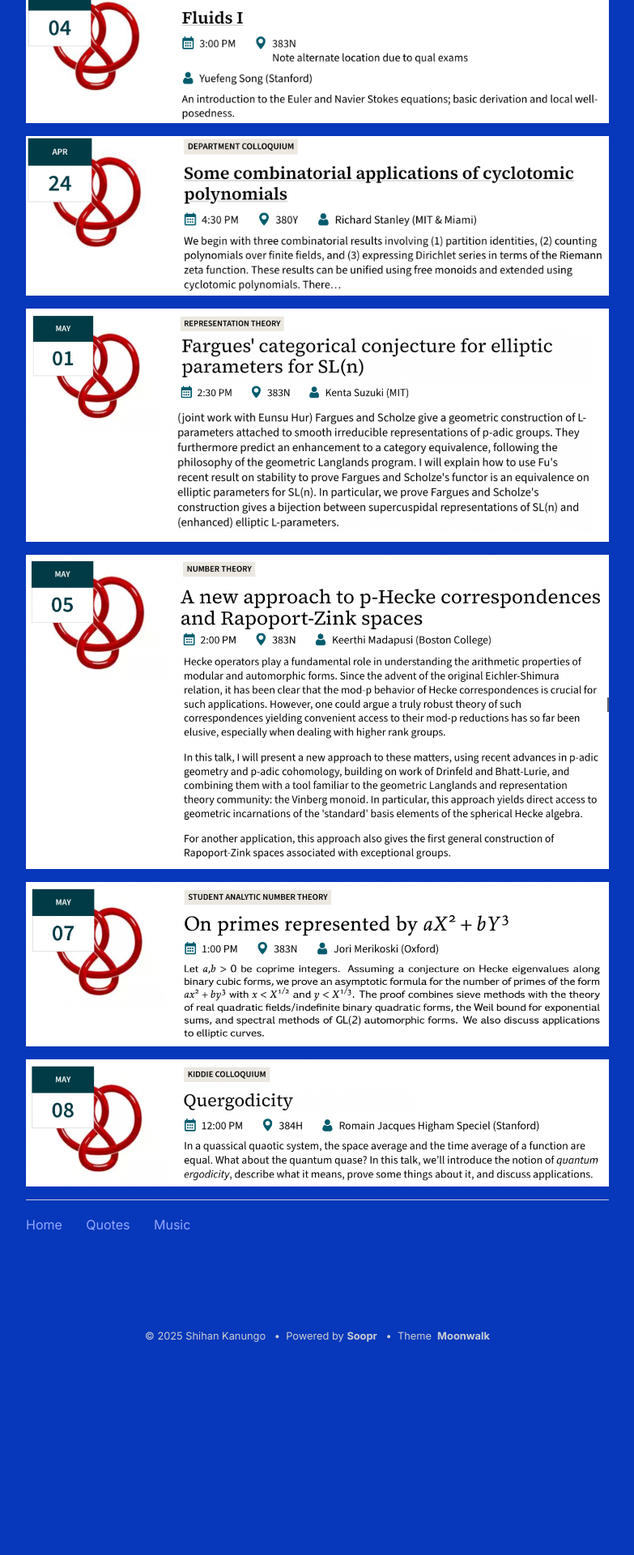
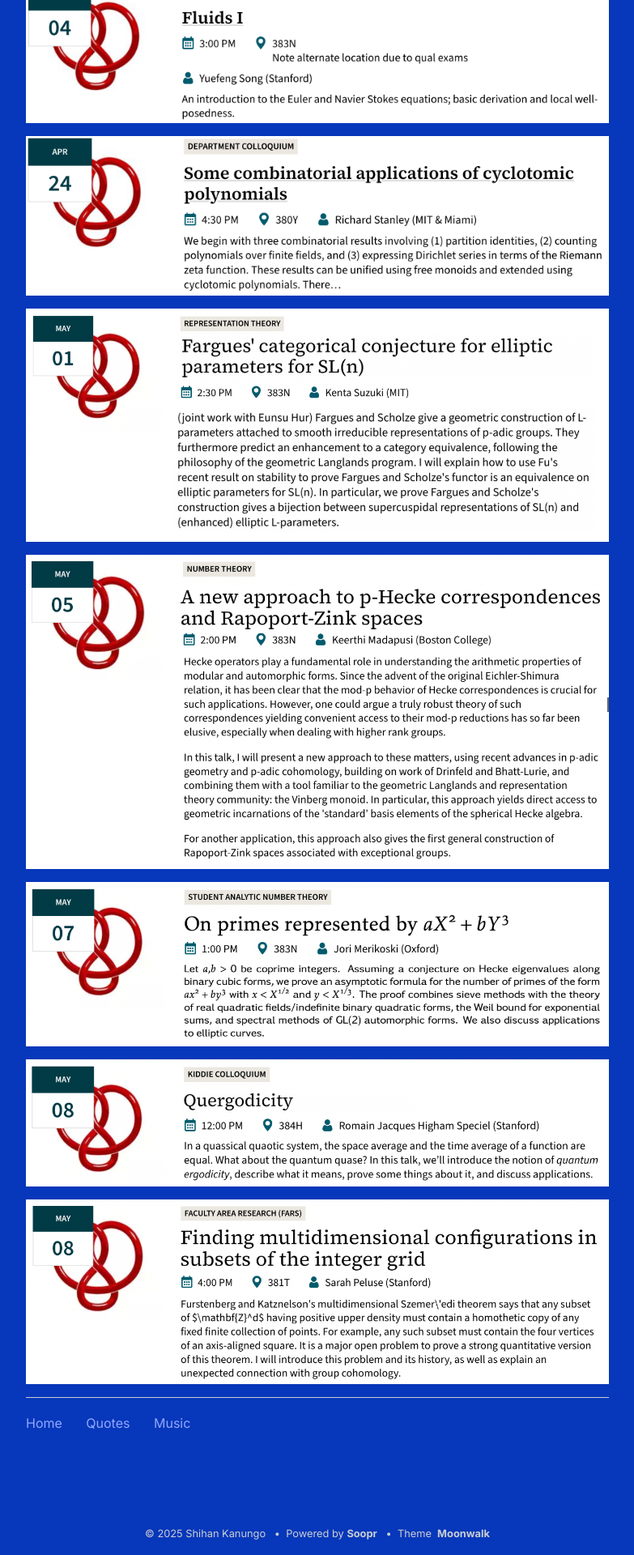
Before and after one commit to shihankanungo/shihankanungo.github.io, a Jekyll site: the page built from math-talks.md, in a window 1280 px wide. Shown: the part 3265-5185 px from the top of the page at 81% size, without its empty margins (248-1031 px from the left). Built offline with Jekyll 4.4.1, drawn with Linux system fonts in a browser that asks for light colours; before the commit the page ends 4940 px from its top, so only the background shows below that.

Commit message:
Update math-talks.md

```diff
--- a/math-talks.md
+++ b/math-talks.md
@@ -88,3 +88,5 @@ _Finding Arithmetic Progressions in Dense Sets of Integers_
 ![stanford-may-7](images/05-07.png)
 
 ![stanford-may-8](images/05-08a.png)
+
+![stanford-may-8](images/05-08b.png)
```
